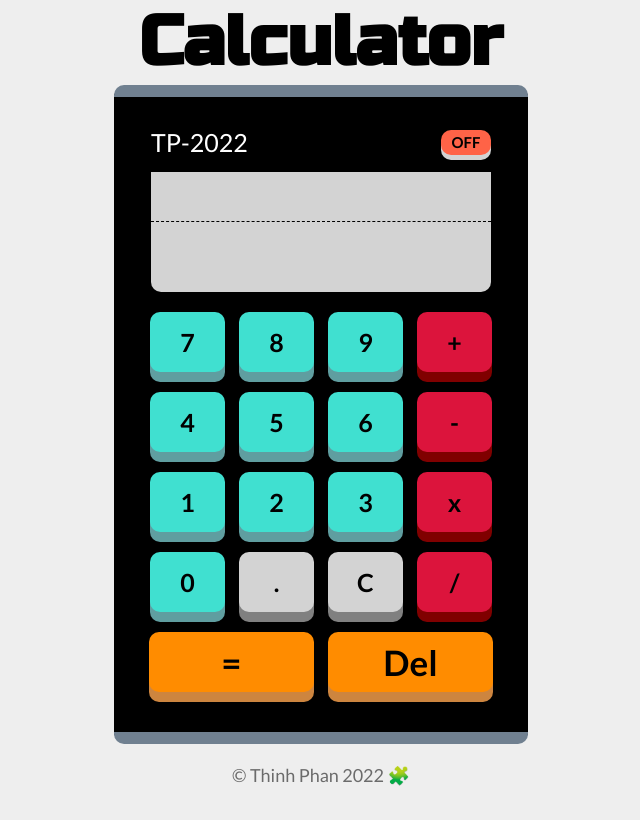
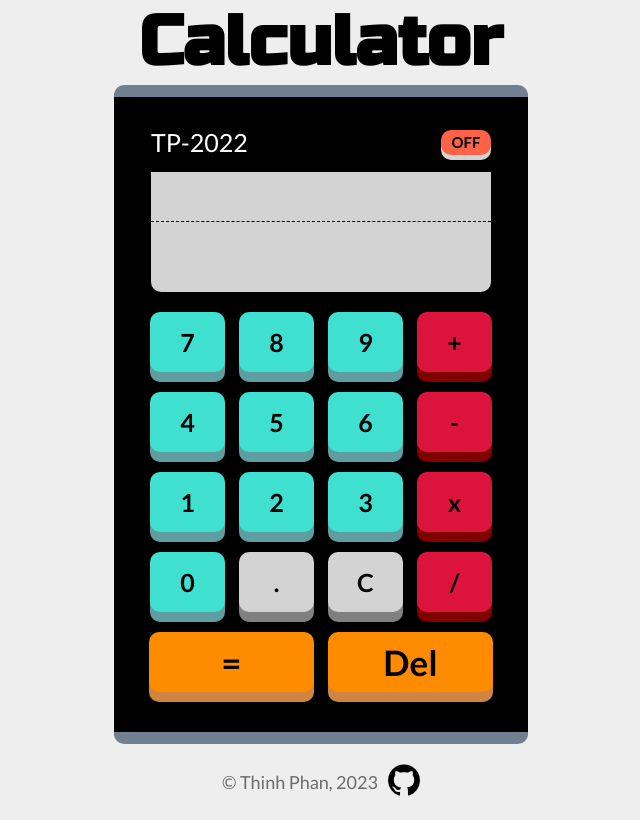
Before and after one commit to teephan91/calculator, a plain HTML site: page index.html in a window 1280 px wide. Shown: the whole page, without its empty margins (319-959 px from the left). Drawn offline with Linux system fonts and the light colour scheme.

Commit message:
Update footer section

```diff
--- a/css/style.css
+++ b/css/style.css
@@ -228,8 +228,15 @@ button {
 }
 
 footer {
+    display: flex;
+    gap: 10px;
+    align-items: center;
     font-family: Lato, sans-serif;
     font-size: 18px;
     padding: 20px 0;
     color: #6b6b6b;
 }
+
+.github:hover {
+    transform: scale(1.2);
+}
--- a/index.html
+++ b/index.html
@@ -48,6 +48,11 @@
                 <button class="delete">Del</button>
             </div>
         </div>
-        <footer>&copy; Thinh Phan 2022 &#129513;</footer>
+        <footer>&copy; Thinh Phan,
+            <script>
+                document.write(new Date().getFullYear())
+            </script>
+            <a href="https://github.com/teephan91" target="_blank"><img class="github" src="img/github_logo.png" alt="Github logo"></a>
+        </footer>
     </body>
 </html>
```
Also changed, not shown: img/github_logo.png (added).
